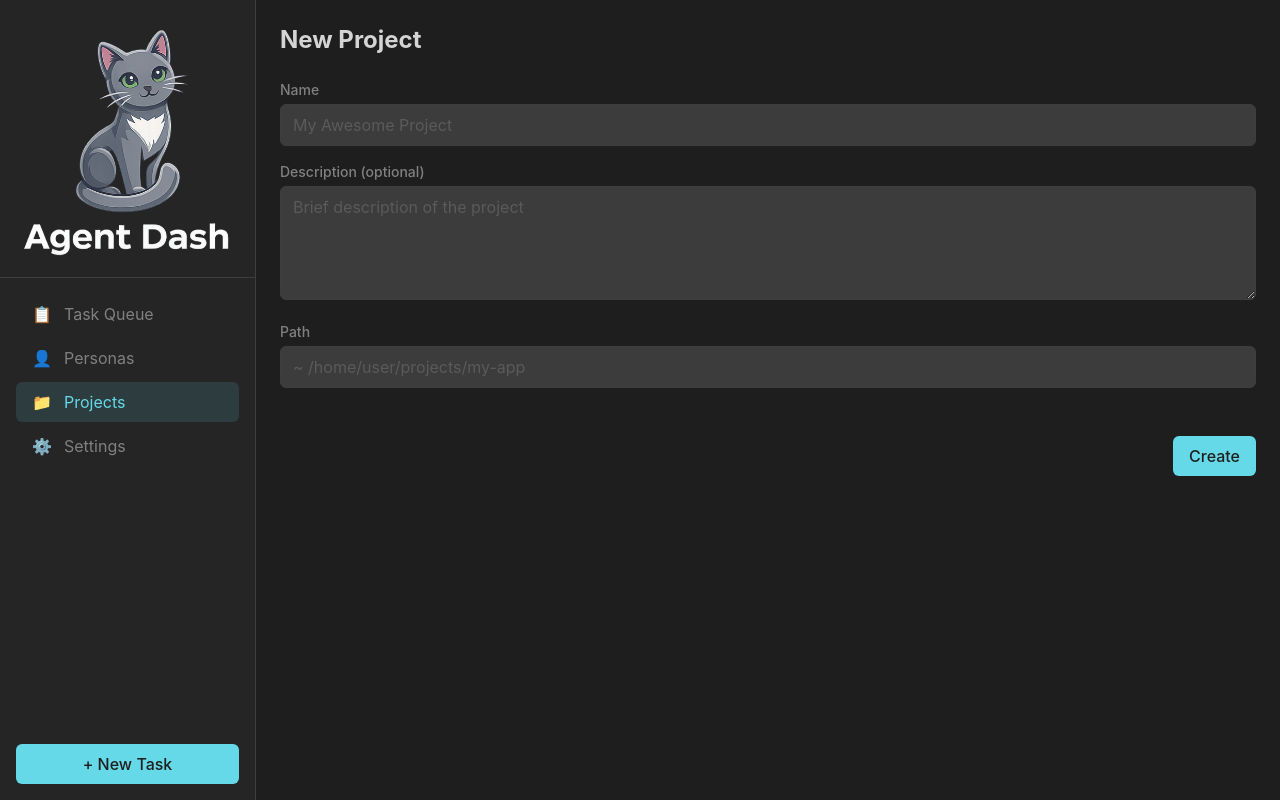
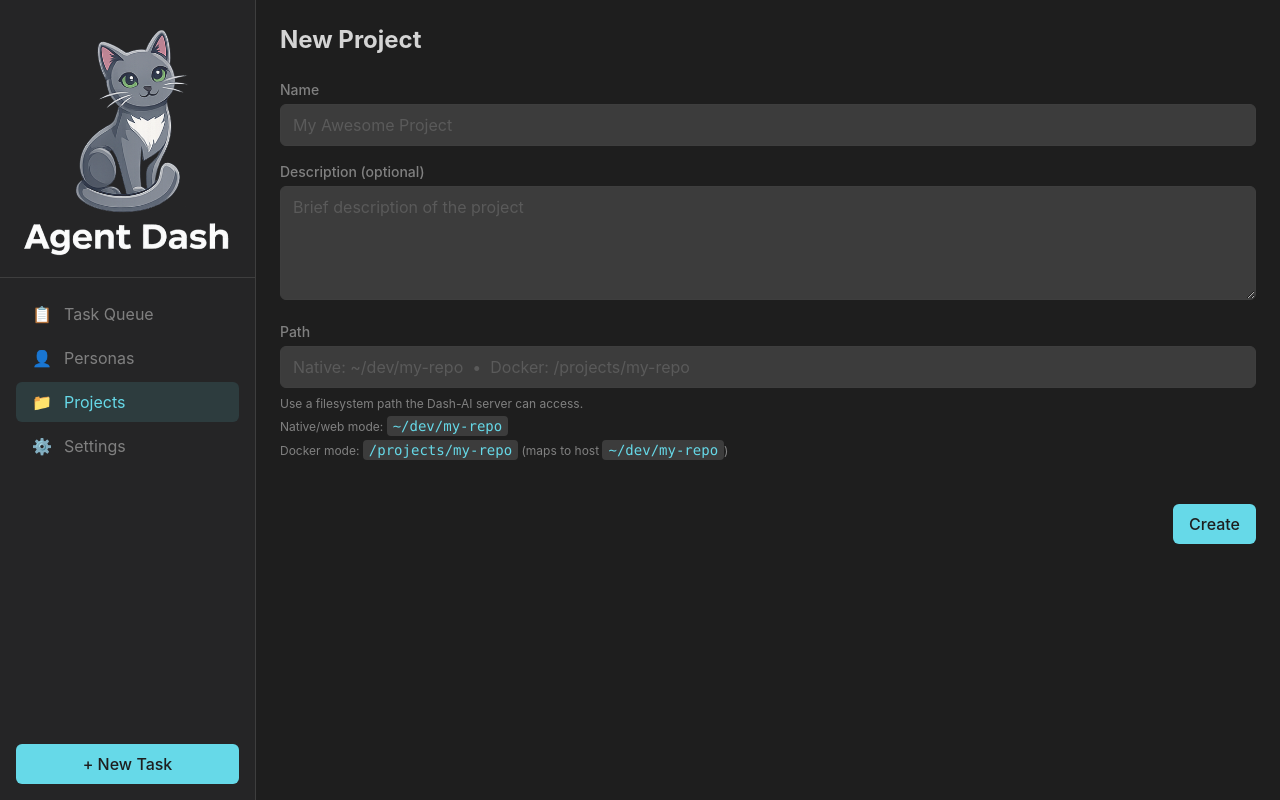
Before and after one commit to prillcode/dash-ai, a React (Vite) app in the folder packages/client/: page /projects/new in a window 1280 px wide. Built offline with nearby package versions, Linux system fonts and the light colour scheme; no server answers.

Commit message:
Clarify project paths for Docker deployments

```diff
--- a/packages/client/src/components/projects/ProjectForm.tsx
+++ b/packages/client/src/components/projects/ProjectForm.tsx
@@ -16,6 +16,22 @@ interface ProjectFormProps {
   initialData?: Project
   onSubmit: (data: ProjectInput) => void
   isLoading?: boolean
+}
+
+function suggestContainerProjectPath(input?: string): string | null {
+  if (!input) return null
+
+  const trimmed = input.trim()
+  if (!trimmed) return null
+  if (trimmed.startsWith("/projects/")) return null
+
+  const homeDevMatch = trimmed.match(/^~\/dev\/(.+)$/)
+  if (homeDevMatch) return `/projects/${homeDevMatch[1]}`
+
+  const absoluteDevMatch = trimmed.match(/^\/home\/[^/]+\/dev\/(.+)$/)
+  if (absoluteDevMatch) return `/projects/${absoluteDevMatch[1]}`
+
+  return null
 }
 
 export function ProjectForm({ initialData, onSubmit, isLoading }: ProjectFormProps) {
@@ -39,6 +55,7 @@ export function ProjectForm({ initialData, onSubmit, isLoading }: ProjectFormPro
   })
 
   const watchedPath = watch("path")
+  const suggestedContainerPath = suggestContainerProjectPath(watchedPath)
   const {
     data: validation,
     isLoading: validating,
@@ -87,9 +104,26 @@ export function ProjectForm({ initialData, onSubmit, isLoading }: ProjectFormPro
         <label className="block text-sm font-medium text-muted">Path</label>
         <input
           {...register("path")}
-          placeholder="~ /home/user/projects/my-app"
+          placeholder="Native: ~/dev/my-repo  •  Docker: /projects/my-repo"
           className="form-input w-full px-3 py-2"
         />
+        <div className="text-xs text-muted mt-1 space-y-1">
+          <p>Use a filesystem path the Dash-AI server can access.</p>
+          <p>Native/web mode: <span className="code-inline">~/dev/my-repo</span></p>
+          <p>Docker mode: <span className="code-inline">/projects/my-repo</span> (maps to host <span className="code-inline">~/dev/my-repo</span>)</p>
+          {suggestedContainerPath && (
+            <p>
+              Docker suggestion: <span className="code-inline">{suggestedContainerPath}</span>{" "}
+              <button
+                type="button"
+                className="text-accent hover:underline"
+                onClick={() => setValue("path", suggestedContainerPath, { shouldDirty: true, shouldValidate: true })}
+              >
+                Use this path
+              </button>
+            </p>
+          )}
+        </div>
         <div className="text-sm mt-1 min-h-[1.5rem]">
           {validationMessage()}
         </div>
```
